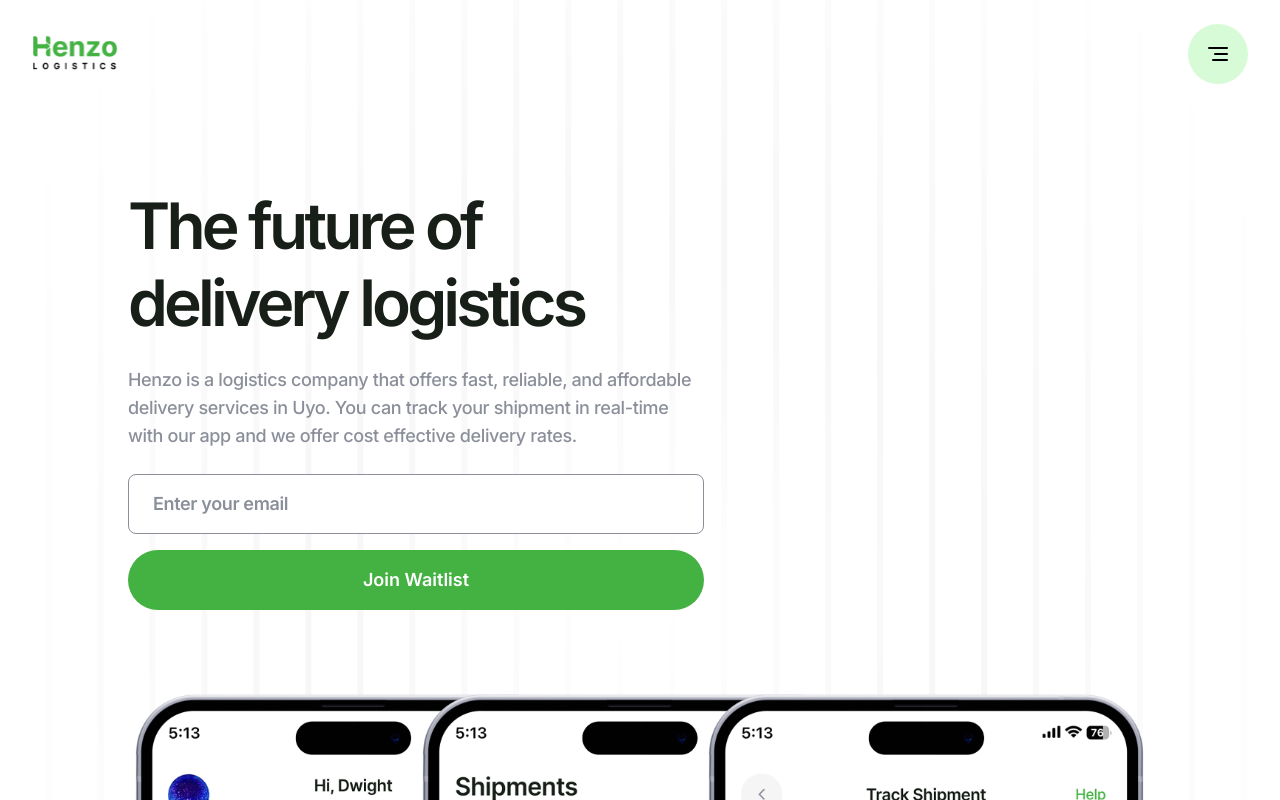
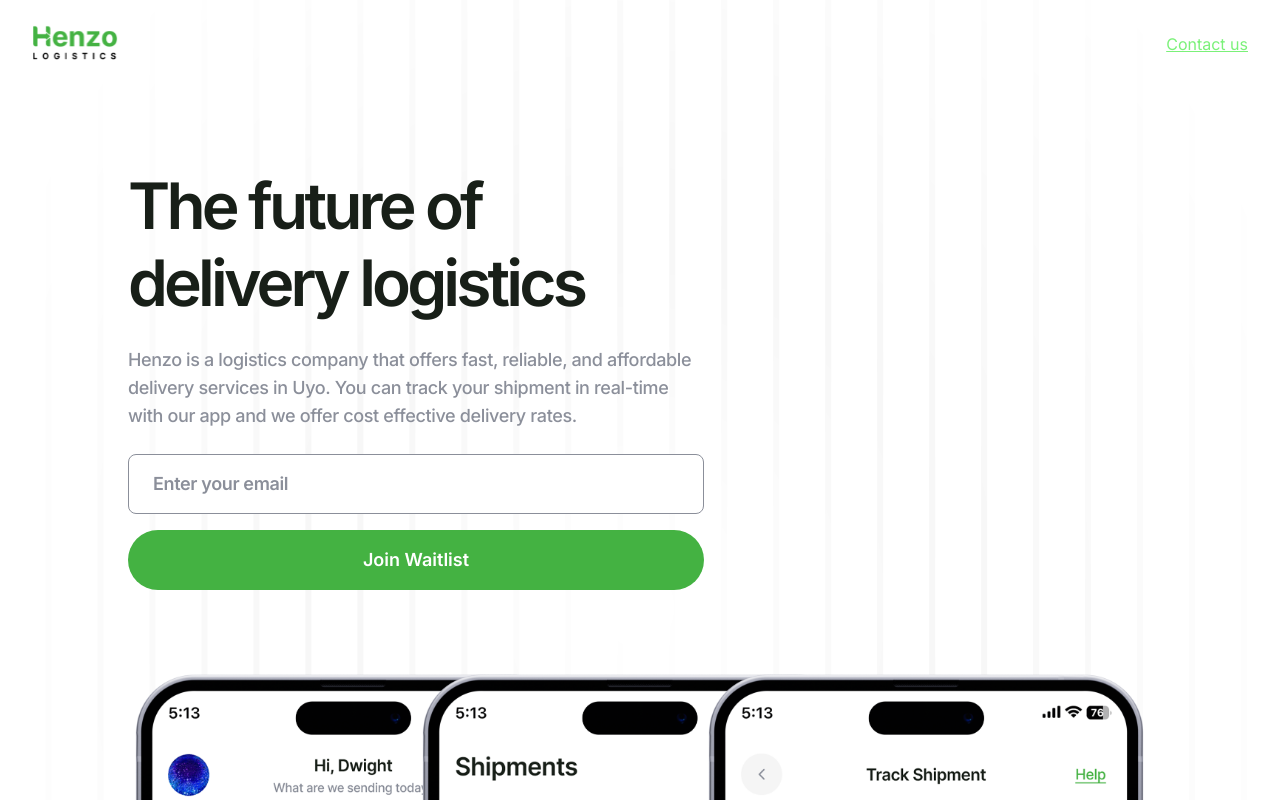
Before and after one commit to kayodegeorge/henzo-landing, a Next.js app: page / in a window 1280 px wide. Shown: the top 800 px of the page. Built offline with nearby package versions, Linux system fonts and the light colour scheme.

Commit message:
feat:little changes

```diff
--- a/components/navbar.tsx
+++ b/components/navbar.tsx
@@ -32,7 +32,7 @@ export default function Navbar() {
         href="/contact"
       ></Link>
 
-      <Sheet open={open} onOpenChange={setOpen}>
+      {/* <Sheet open={open} onOpenChange={setOpen}>
         <SheetTrigger>
           <div className="hidden h-[3.75rem] w-[3.75rem] items-center justify-center rounded-full bg-primary-green/30 lg:flex">
             <AlignRight className="h-6 w-6" />
@@ -117,7 +117,13 @@ export default function Navbar() {
             </div>
           </div>
         </SheetContent>
-      </Sheet>
+      </Sheet> */}
+      <Link
+        href="https://facebook.com"
+        className="text-primary-green underline"
+      >
+        Contact us
+      </Link>
     </nav>
   );
 }
```
Also changed, not shown: public/Henzo-image.png (added).
